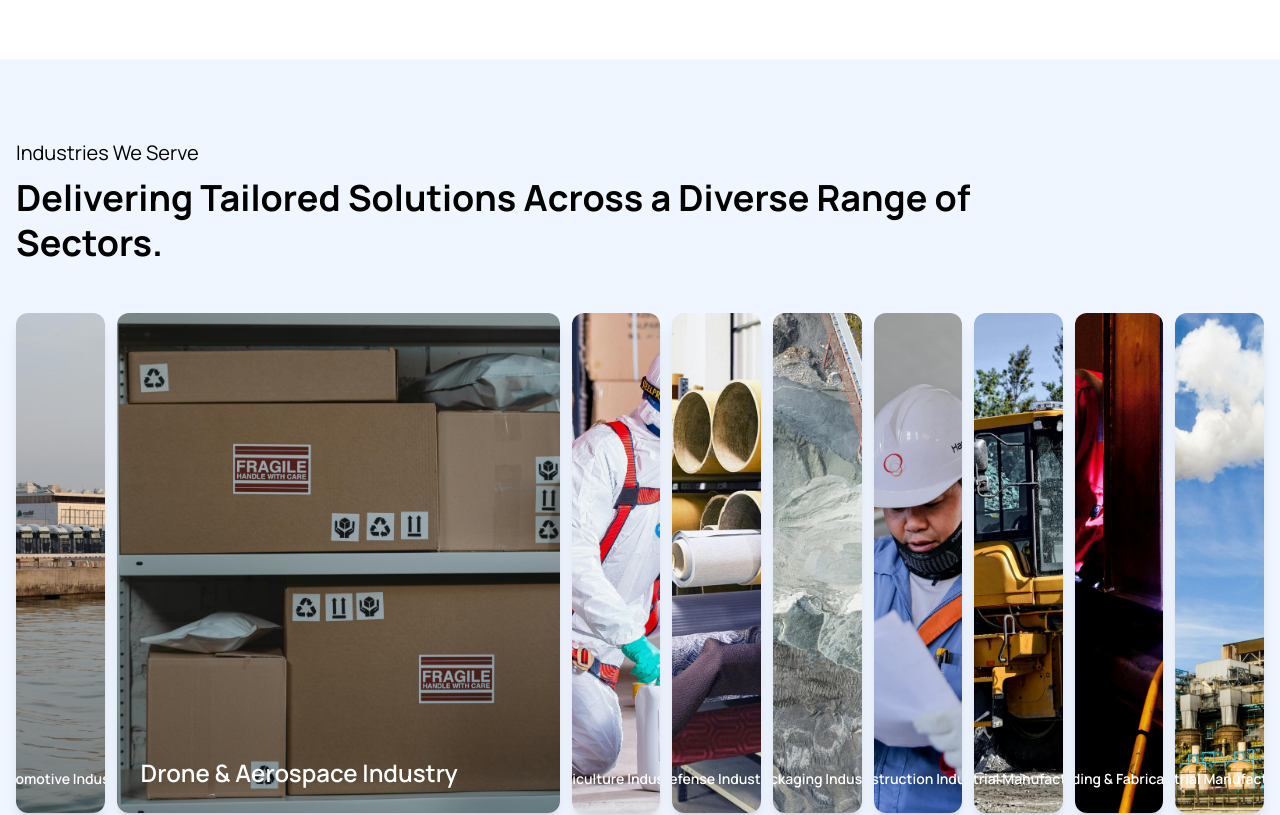
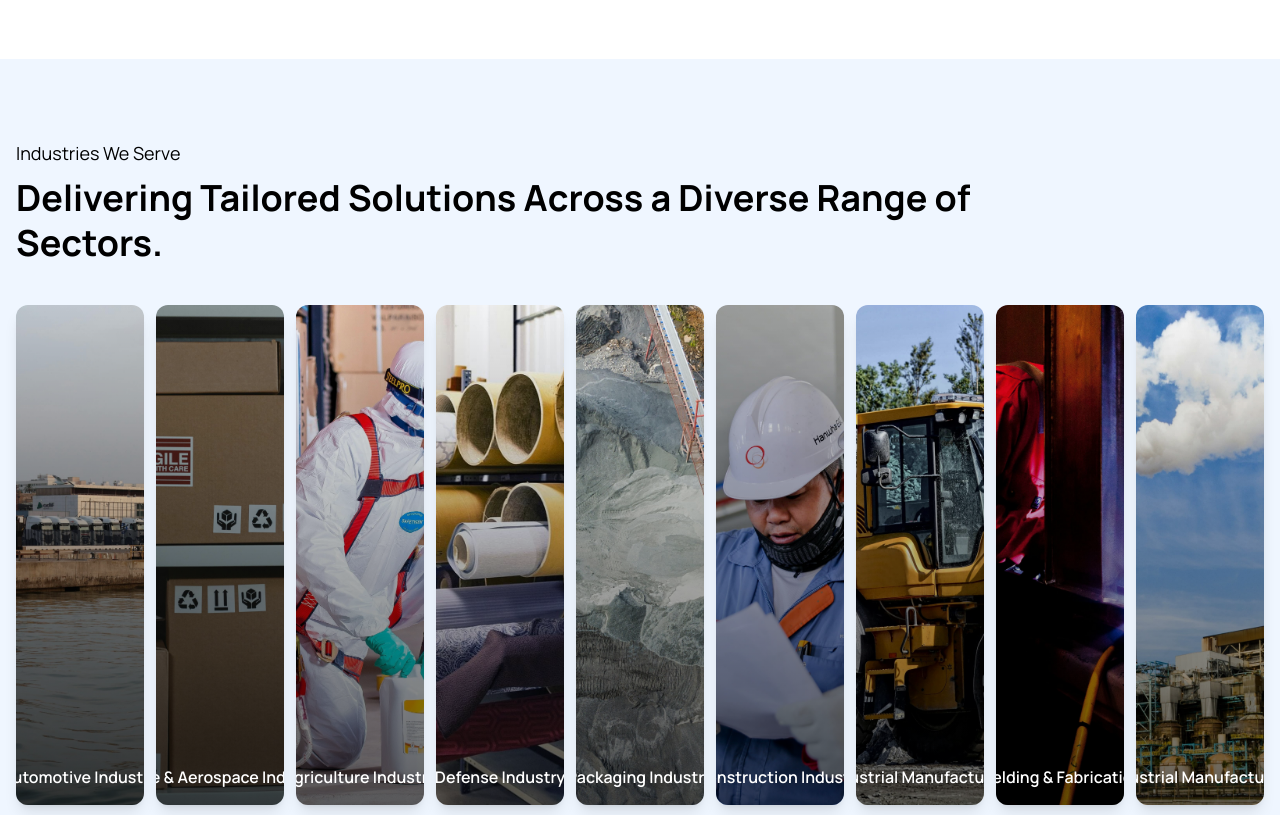
Before and after one commit to gauravoza07/loadsafetechnology, a Next.js app: page / in a window 1280 px wide. Shown: the part 2720-3535 px from the top of the page. Built offline with nearby package versions, Linux system fonts and the light colour scheme.

Commit message:
about page added

```diff
--- /dev/null
+++ b/src/app/about-us/page.tsx
@@ -0,0 +1,138 @@
+"use client";
+
+import Image from "next/image";
+import ContactForm from "../components/ContactForm";
+import Reviews from "../components/Reviews";
+
+export default function AboutUs() {
+  return (
+    <>
+      {/* Breadcrumb */}
+      <div className="py-6 mt-20">
+        <div className="container mx-auto px-4 lg:px-8">
+          <nav className="flex items-center space-x-2 text-black lg:text-lg">
+            <a
+              href="/"
+              className="text-gray-700 hover:text-gray-900 transition-colors"
+            >
+              Home
+            </a>
+            <span className="text-gray-400">/</span>
+            <span className="text-blue-600 font-medium">About Us</span>
+          </nav>
+        </div>
+      </div>
+
+      {/* Founder Section */}
+      <section className="bg-white py-10 lg:py-20">
+        <div className="container mx-auto px-4 lg:px-8">
+          <div className="mb-10 lg:mb-14">
+            <h2 className="text-lg lg:text-xl xl:text-2xl text-black">
+              About Us
+            </h2>
+            <p className="text-3xl lg:text-4xl xl:text-5xl max-w-5xl font-bold text-black leading-tight mt-2">
+              Words from the Founder
+            </p>
+          </div>
+
+          <div className="grid grid-cols-1 lg:grid-cols-2 gap-8 lg:gap-14 items-center">
+            <div className="relative w-full h-[400px] lg:h-[600px]">
+              <Image
+                src="/Images/About Bannner image.svg"
+                alt="Loadsafe Technology Founder"
+                fill
+                className="object-cover rounded-lg"
+              />
+            </div>
+
+            <div className="space-y-6 text-black lg:text-lg xl:text-xl leading-relaxed">
+              <p>
+                Our story is rooted in <strong>purpose</strong>,{" "}
+                <strong>innovation</strong>, and the unwavering belief that{" "}
+                <strong>Indian manufacturing</strong> can lead the world in
+                engineering excellence.
+              </p>
+              <p>
+                It began with my parents&apos; decision to leave their established
+                careers in Mumbai to build something meaningful for our country.
+              </p>
+              <p>
+                From our humble beginnings in 1965, we evolved into Loadsafe
+                Technology Pvt. Ltd., carrying forward a legacy of excellence.
+              </p>
+              <p>
+                Today, we continue to push boundaries while staying true to
+                quality, innovation, and commitment to India&apos;s manufacturing
+                future.
+              </p>
+            </div>
+          </div>
+        </div>
+      </section>
+
+      {/* Company Overview */}
+      <section className="bg-white">
+        <div className="container mx-auto px-4 sm:px-6 lg:px-8 mb-8 lg:mb-12">
+          <h2 className="text-lg lg:text-xl xl:text-2xl text-black">
+            Company Overview
+          </h2>
+          <p className="text-3xl lg:text-4xl xl:text-5xl max-w-5xl font-bold text-black leading-tight mt-2">
+            Built on Values. Powered by Vision
+          </p>
+        </div>
+
+        <div className="relative py-14 lg:py-24 overflow-hidden">
+          <Image
+            src="https://ik.imagekit.io/1ffpgbxim/Rectangle%202410%20(1).svg"
+            alt="Industrial Background"
+            fill
+            className="object-cover"
+          />
+
+          <div className="relative z-10 max-w-5xl mx-auto bg-white rounded-xl shadow-lg p-6 lg:p-10 text-lg lg:text-2xl">
+            <p className="leading-relaxed">
+              At Loadsafe, we believe the future is flexible, modular, and
+              sustainable. We are{" "}
+              <strong>driven by purpose, led by innovation,</strong> delivering
+              reliable and eco-conscious polymer solutions across industries.
+            </p>
+          </div>
+        </div>
+      </section>
+
+      {/* Trusted Organizations */}
+      <section className="py-10 lg:py-24 bg-white">
+        <div className="container mx-auto px-4 sm:px-6 lg:px-8">
+          <h2 className="text-lg lg:text-xl xl:text-2xl text-center font-semibold text-black mb-8 lg:mb-12">
+            These organizations count on Loadsafe for:
+          </h2>
+
+          <div className="flex flex-wrap justify-center gap-6 lg:gap-10">
+            {[
+              "Group 108 (1).svg",
+              "Group 113.svg",
+              "Group 114.svg",
+              "Group 116 (1).svg",
+            ].map((logo, index) => (
+              <div
+                key={index}
+                className="w-[45%] sm:w-[30%] lg:w-[180px]"
+              >
+                <Image
+                  src={`https://ik.imagekit.io/1ffpgbxim/loadsafe/about us/${logo}`}
+                  alt={`Organisation ${index + 1}`}
+                  width={200}
+                  height={100}
+                  className="object-contain w-full h-auto"
+                />
+              </div>
+            ))}
+          </div>
+        </div>
+      </section>
+
+      <Reviews />
+      <ContactForm />
+    </>
+  );
+}
--- a/src/app/components/Footer.tsx
+++ b/src/app/components/Footer.tsx
@@ -86,9 +86,9 @@ export default function Footer() {
                   viewBox="0 0 24 24"
                   fill="none"
                   stroke="currentColor"
-                  stroke-width="1"
-                  stroke-linecap="round"
-                  stroke-linejoin="round"
+                  strokeWidth="1"
+                  strokeLinecap="round"
+                  strokeLinejoin="round"
                   className="tabler-icon tabler-icon-building h-9 w-9"
                 >
                   <path d="M3 21l18 0"></path>
@@ -110,9 +110,9 @@ export default function Footer() {
                   viewBox="0 0 24 24"
                   fill="none"
                   stroke="currentColor"
-                  stroke-width="1"
-                  stroke-linecap="round"
-                  stroke-linejoin="round"
+                  strokeWidth="1"
+                  strokeLinecap="round"
+                  strokeLinejoin="round"
                   className="tabler-icon tabler-icon-brand-whatsapp h-7 w-7"
                 >
                   <path d="M3 21l1.65 -3.8a9 9 0 1 1 3.4 2.9l-5.05 .9"></path>
@@ -135,9 +135,9 @@ export default function Footer() {
                   viewBox="0 0 24 24"
                   fill="none"
                   stroke="currentColor"
-                  stroke-width="1"
-                  stroke-linecap="round"
-                  stroke-linejoin="round"
+                  strokeWidth="1"
+                  strokeLinecap="round"
+                  strokeLinejoin="round"
                   className="tabler-icon tabler-icon-mail h-7 w-7"
                 >
                   <path
@@ -159,9 +159,9 @@ export default function Footer() {
                   viewBox="0 0 24 24"
                   fill="none"
                   stroke="currentColor"
-                  stroke-width="1"
-                  stroke-linecap="round"
-                  stroke-linejoin="round"
+                  strokeWidth="1"
+                  strokeLinecap="round"
+                  strokeLinejoin="round"
                   className="tabler-icon tabler-icon-phone h-7 w-7"
                 >
                   <path
--- a/src/app/components/ServicesCard.tsx
+++ b/src/app/components/ServicesCard.tsx
@@ -4,78 +4,47 @@ import { useState } from "react";
 import Image from "next/image";
 
 const industries = [
-  {
-    title: "Automotive Industry",
-    image:
-      "/Images/service-1.jpg",
-  },
-  {
-    title: "Drone & Aerospace Industry",
-    image:
-      "/Images/service-2.jpg",
-  },
-  {
-    title: "Agriculture Industry",
-    image:
-      "/Images/service-3.jpg",
-  },
-  {
-    title: "Defense Industry",
-    image:
-      "/Images/service-4.jpg",
-  },
-  {
-    title: "Packaging Industry",
-    image:
-      "/Images/service-5.jpg",
-  },
-  {
-    title: "Construction Industry",
-    image:
-      "/Images/service-6.jpg",
-  },
-  {
-    title: "Industrial Manufacturing",
-    image:
-      "/Images/service-7.jpg",
-  },
-  {
-    title: "Welding & Fabrication",
-    image:
-      "/Images/service-8.jpg",
-  },
-  {
-    title: "Industrial Manufacturing",
-    image:
-      "/Images/service-9.jpg",
-  },
+  { title: "Automotive Industry", image: "/Images/service-1.jpg" },
+  { title: "Drone & Aerospace Industry", image: "/Images/service-2.jpg" },
+  { title: "Agriculture Industry", image: "/Images/service-3.jpg" },
+  { title: "Defense Industry", image: "/Images/service-4.jpg" },
+  { title: "Packaging Industry", image: "/Images/service-5.jpg" },
+  { title: "Construction Industry", image: "/Images/service-6.jpg" },
+  { title: "Industrial Manufacturing", image: "/Images/service-7.jpg" },
+  { title: "Welding & Fabrication", image: "/Images/service-8.jpg" },
+  { title: "Industrial Manufacturing", image: "/Images/service-9.jpg" },
 ];
 
 export default function ServicesCard() {
-  const [active, setActive] = useState<number | null>(1);
+  const [active, setActive] = useState<number | null>(null);
 
   return (
-    <section className="py-20 bg-blue-50">
+    <section className="py-16 lg:py-20 bg-blue-50">
       <div className="container mx-auto px-4">
         {/* Heading */}
-        <div className="mb-12 max-w-5xl">
-          <h2 className="text-xl text-black mb-2">Industries We Serve</h2>
-          <p className="text-4xl font-bold leading-tight text-black">
+        <div className="mb-10 max-w-5xl">
+          <h2 className="text-lg text-black mb-2">Industries We Serve</h2>
+          <p className="text-3xl lg:text-4xl font-bold leading-tight text-black">
             Delivering Tailored Solutions Across a Diverse Range of Sectors.
           </p>
         </div>
 
-        {/* Accordion */}
-        <div className="flex h-[500px] gap-3">
-          {industries.map((item, index) => (
+        {/* Cards */}
+        <div className="flex flex-col lg:flex-row lg:h-[500px] gap-3">
+          {industries.map((item, index) => {
+            const isActive = active === index;
 
+            return (
               <div
                 key={index}
                 onMouseEnter={() => setActive(index)}
                 onMouseLeave={() => setActive(null)}
+                onClick={() => setActive(isActive ? null : index)}
                 className={`
-                relative transition-all duration-700 ease-in-out h-full lg:h-[500px] rounded-xl overflow-hidden shadow-lg
-                ${active === index ? "flex-[5]" : "flex-[1]"}
+                  relative overflow-hidden rounded-xl shadow-lg cursor-pointer
+                  transition-all duration-700 ease-in-out
+                  h-[220px] lg:h-full
+                  ${isActive ? "lg:flex-[5]" : "lg:flex-[1]"}
                 `}
               >
                 {/* Image */}
@@ -83,29 +52,33 @@ export default function ServicesCard() {
                   src={item.image}
                   alt={item.title}
                   fill
-                className="object-cover transition-transform duration-500 hover:scale-105"
-                priority={index === 1}
+                  className="object-cover transition-transform duration-700"
                 />
 
+                {/* Overlay */}
+                <div className="absolute inset-0 bg-gradient-to-t from-black/60 via-black/30 to-transparent" />
+
                 {/* Title */}
-              <div className={`
+                <div
+                  className={`
                     absolute inset-0 flex items-end
-                    transition-all duration-500 ease-in-out
-                    ${active === index ? "p-6" : "justify-center pb-6"}
-                  `}>
+                    transition-all duration-500
+                    ${isActive ? "p-6" : "p-4 justify-center lg:items-end"}
+                  `}
+                >
                   <h3
                     className={`
                       text-white font-semibold whitespace-nowrap
-                    transition-all duration-500 ease-in-out
-                    ${active === index ? "text-2xl" : "text-sm"}
+                      transition-all duration-500
+                      ${isActive ? "text-xl lg:text-2xl" : "text-base"}
                     `}
                   >
                     {item.title}
                   </h3>
-
                 </div>
               </div>
-          ))}
+            );
+          })}
         </div>
       </div>
     </section>
--- a/src/app/globals.css
+++ b/src/app/globals.css
@@ -2,7 +2,7 @@
 
 :root {
   --background: #ffffff;
-  --foreground: #171717;
+  --foreground: #fff;
 }
 
 @theme inline {
@@ -14,13 +14,13 @@
 
 @media (prefers-color-scheme: dark) {
   :root {
-    --background: #0a0a0a;
+    --background: #fff;
     --foreground: #ededed;
   }
 }
 
 body {
-  background: var(--background);
+  background: #fff;
   color: var(--foreground);
   font-family: 'Manrope', Arial, sans-serif;
 }
```
Also changed, not shown: public/Images/About Bannner image.svg (added), src/app/about/page.tsx (deleted). Lines whose indentation alone changed are shown as unchanged.
